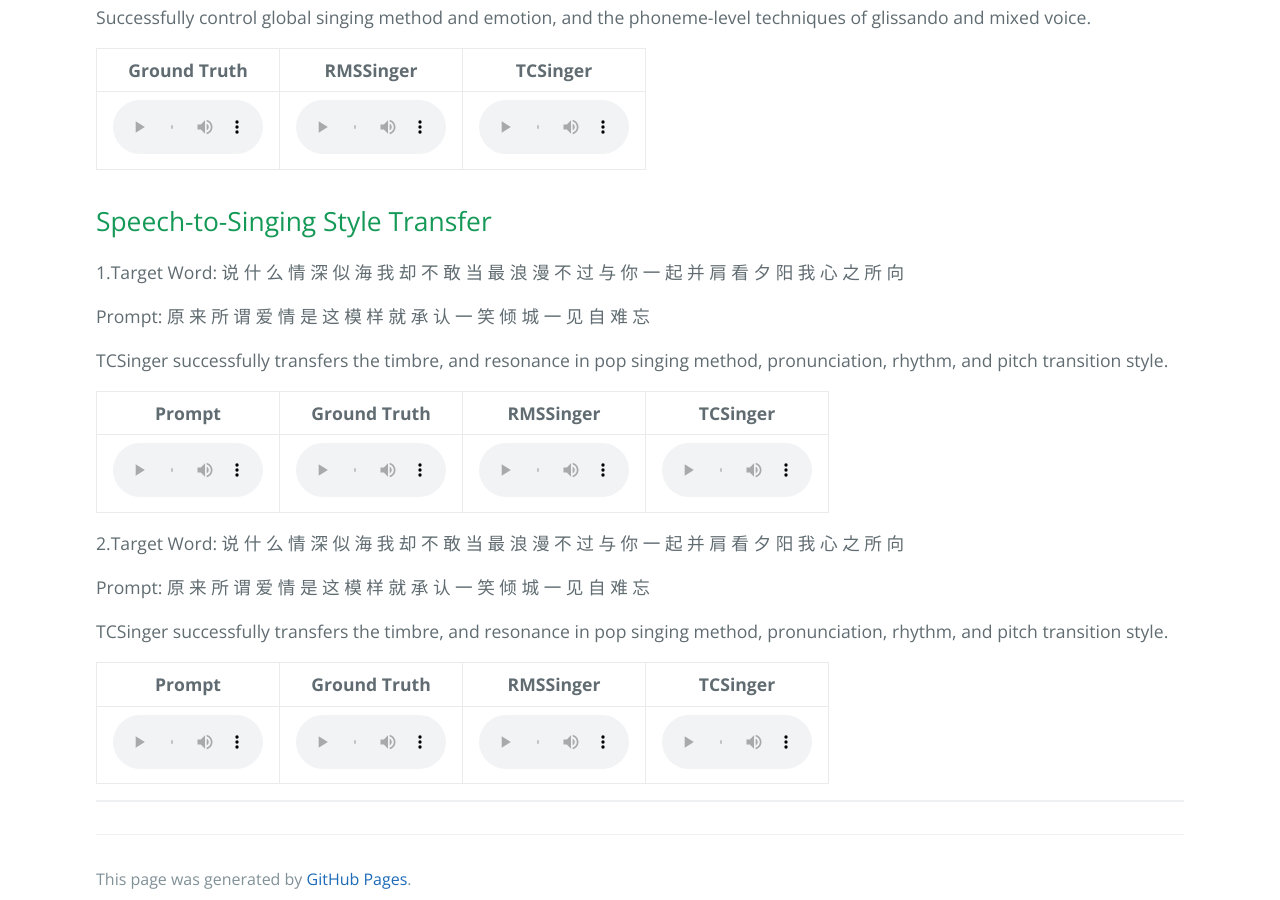
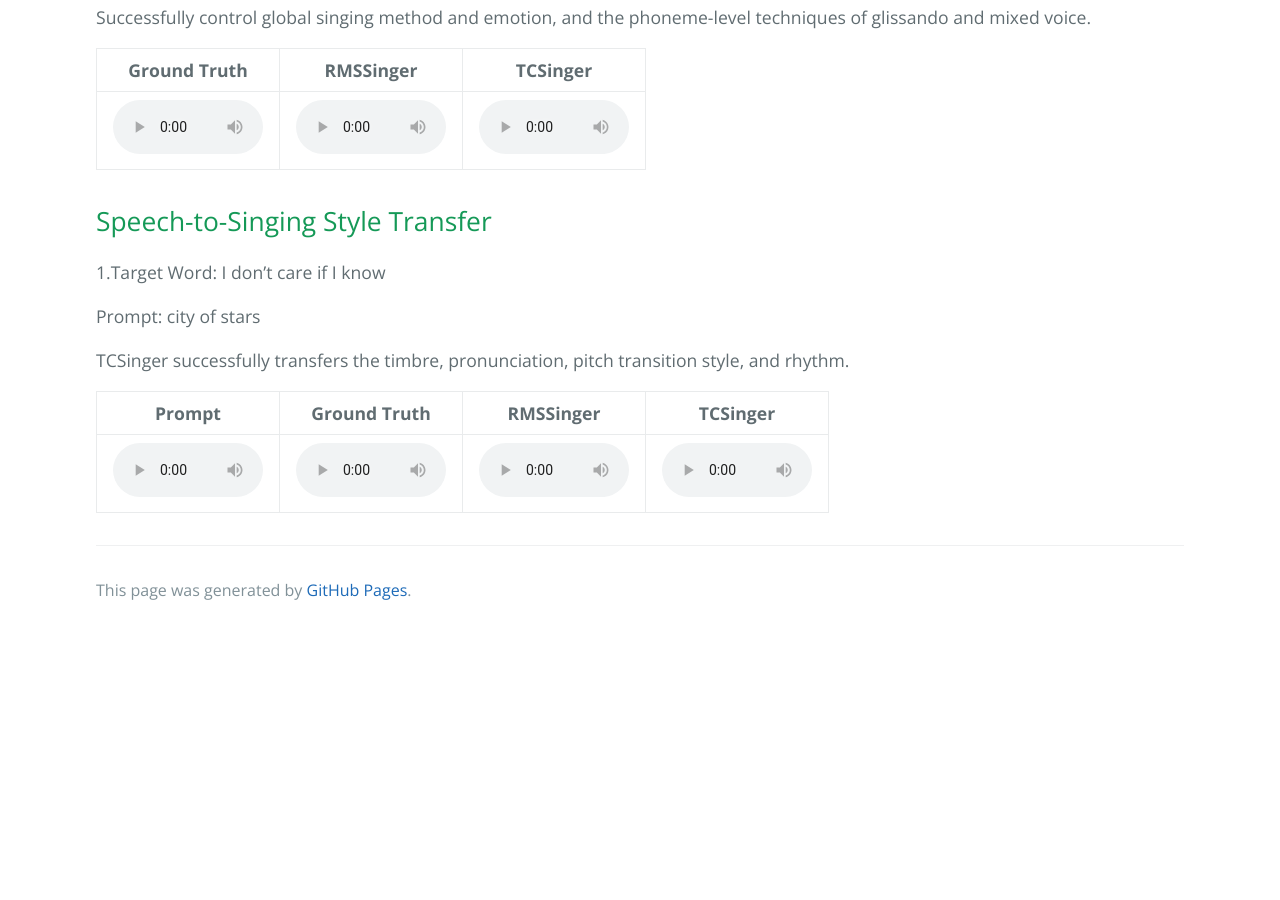
Before and after one commit to TCSinger/TCSinger.github.io, a Jekyll site: the page built from index.md, in a window 1280 px wide and 900 px high, scrolled down 13221 px. Built offline with Jekyll 4.4.1, drawn with Linux system fonts in a browser that asks for light colours; our own code applies the rules of GitHub Pages for plain Markdown files; the repository's description, which GitHub fills in, is left out; after the commit the page ends 13855 px from its top, so only the background shows below that.

Commit message:
Update index.md

```diff
--- a/index.md
+++ b/index.md
@@ -987,11 +987,11 @@
 
 ## Speech-to-Singing Style Transfer
 
-1.Target Word: 说 什 么 情 深 似 海 我 却 不 敢 当 <AP> 最 浪 漫 不 过 与 你 一 起 并 肩 看 夕 阳 我 心 之 所 向
+1.Target Word: I don't care if I know
 
-Prompt: <AP> 原 来 所 谓 爱 情 <AP> 是 这 模 样 <AP> 就 承 认 一 笑 倾 城 一 见 自 难 忘 <AP>
+Prompt: city of stars
 
-TCSinger successfully transfers the timbre, and resonance in pop singing method, pronunciation, rhythm, and pitch transition style.
+TCSinger successfully transfers the timbre, pronunciation, pitch transition style, and rhythm.
 
 <table style='width: 80%;'>
 	<thead>
@@ -1011,30 +1011,3 @@
 		</tr>
 	</tbody>
 </table>
-
-2.Target Word: 说 什 么 情 深 似 海 我 却 不 敢 当 <AP> 最 浪 漫 不 过 与 你 一 起 并 肩 看 夕 阳 我 心 之 所 向
-
-Prompt: <AP> 原 来 所 谓 爱 情 <AP> 是 这 模 样 <AP> 就 承 认 一 笑 倾 城 一 见 自 难 忘 <AP>
-
-TCSinger successfully transfers the timbre, and resonance in pop singing method, pronunciation, rhythm, and pitch transition style.
-
-<table style='width: 80%;'>
-	<thead>
-		<tr>
-			<th style="text-align: center">Prompt</th>
-			<th style="text-align: center">Ground Truth</th>
-			<th style="text-align: center">RMSSinger</th>
-			<th style="text-align: center">TCSinger</th>
-		</tr>
-	</thead>
-	<tbody>
-		<tr>
-			<td style="text-align: center"><audio controls style="width: 150px;"><source src="wavs/rms/prompt/006.wav" type="audio/wav"></audio></td>
-			<td style="text-align: center"><audio controls style="width: 150px;"><source src="wavs/rms/gt/006.wav" type="audio/wav"></audio></td>
-			<td style="text-align: center"><audio controls style="width: 150px;"><source src="wavs/rms/rms/006.wav" type="audio/wav"></audio></td>
-			<td style="text-align: center"><audio controls style="width: 150px;"><source src="wavs/rms/tc/006.wav" type="audio/wav"></audio></td>
-		</tr>
-	</tbody>
-</table>
-
----
```
